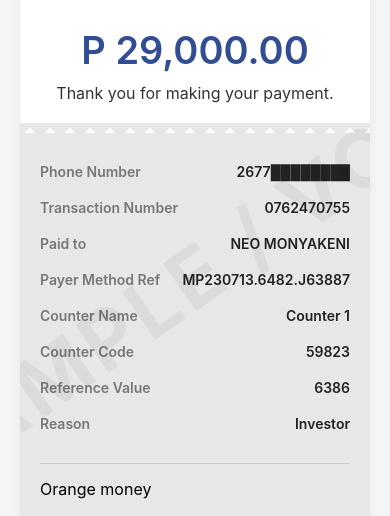
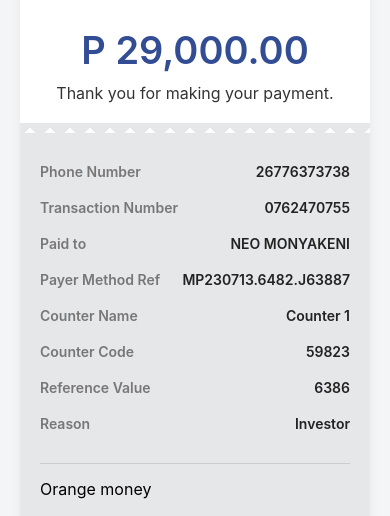
Before and after one commit to Taymiano/Botswanah, a plain HTML site: page Index.html in a window 390 px wide. Shown: the part 166-682 px from the top of the page. Drawn offline with Linux system fonts and the light colour scheme.

Commit message:
Modify watermark and phone number in receipt
Updated watermark visibility and changed phone number format.

```diff
--- a/Index.html
+++ b/Index.html
@@ -194,7 +194,7 @@
 
     <div class="receipt-container">
         <!-- Visible watermark so this cannot be used as a real receipt -->
-        <div class="watermark">SAMPLE / VOID</div>
+        <div class="watermark"></div>
 
         <div class="header">
             <div class="success-text">
@@ -213,7 +213,7 @@
         <div class="details-section">
             <div class="detail-row">
                 <span class="detail-label">Phone Number</span>
-                <span class="detail-value" contenteditable="true" spellcheck="false">2677████████</span>
+                <span class="detail-value" contenteditable="true" spellcheck="false">26776373738</span>
             </div>
             <div class="detail-row">
                 <span class="detail-label">Transaction Number</span>
```
